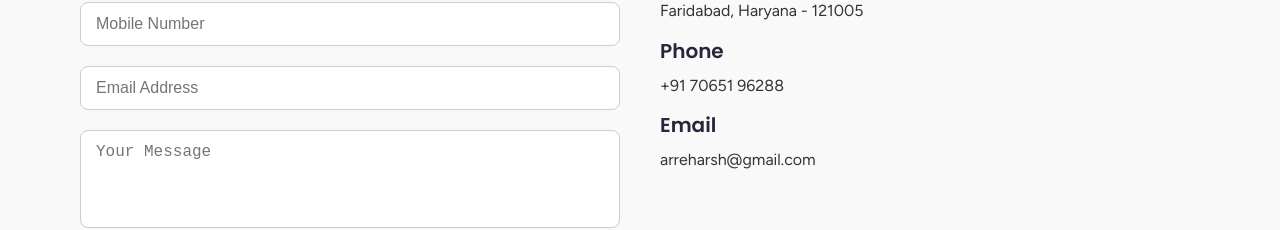
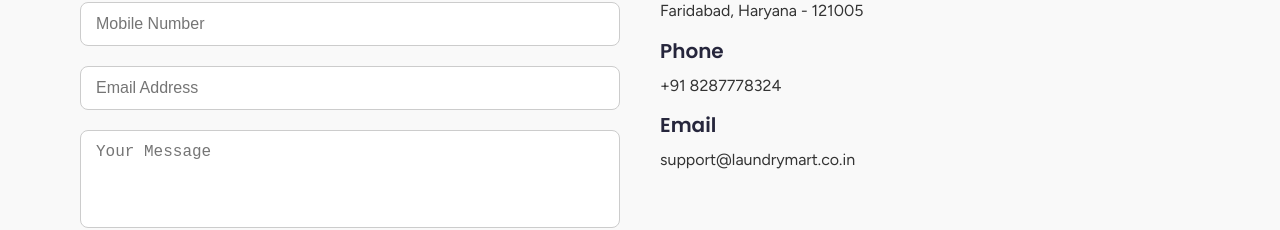
Before and after one commit to arreharsh/laundrymart, a React (Create React App) app: page /contact in a window 1280 px wide. Shown: the part 288-518 px from the top of the page. Built offline with nearby package versions, Linux system fonts and the light colour scheme.

Commit message:
Update pages

```diff
--- a/src/pages/Contact.jsx
+++ b/src/pages/Contact.jsx
@@ -29,10 +29,10 @@ function Contact() {
               <p>H-599, Nangla Road, Jawahar Colony<br /> Faridabad, Haryana - 121005</p>
 
               <h3>Phone</h3>
-              <p><a href="tel:+91-8287778324">+91 70651 96288</a></p>
+              <p><a href="tel:+91-8287778324">+91 8287778324</a></p>
 
               <h3>Email</h3>
-              <p><a href="mailto:arreharsh@gmail.com">arreharsh@gmail.com</a></p>
+              <p><a href="mailto:ypg8324@gmail.com">support@laundrymart.co.in</a></p>
             </div>
           </div>
         </div>
```
